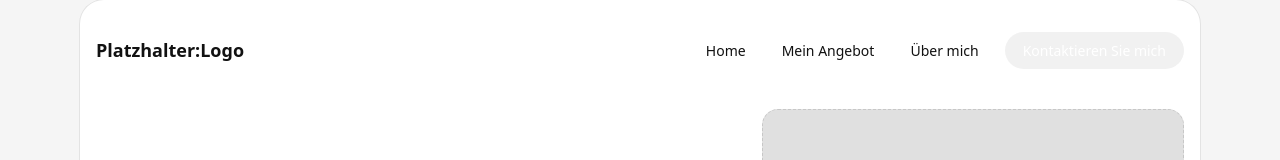
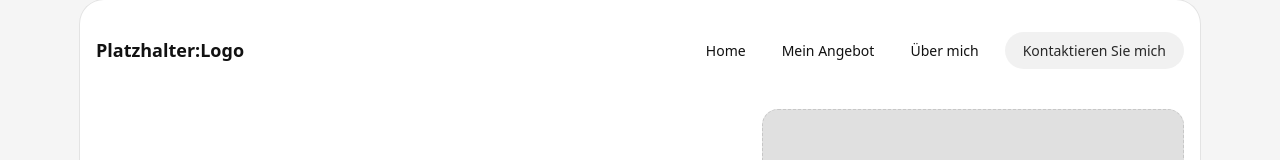
Before and after one commit to Marina-foodie/portfolio-project, a plain HTML site: page index.html in a window 1280 px wide. In both pictures the pointer is over the link 1094 px from the left and 50 px from the top of the page. Shown: the top 160 px of the page. Drawn offline with nearby package versions, Linux system fonts and the light colour scheme.

Commit message:
Update CSS

```diff
--- a/style.css
+++ b/style.css
@@ -81,6 +81,8 @@
 
     .btn-primary:hover {
       opacity: 0.9;
+      color: #111111;
+      background: #f0f0f0;
     }
 
     .btn-secondary {
```
